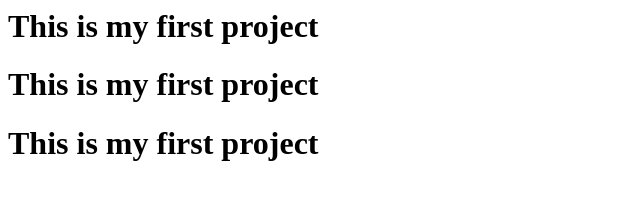
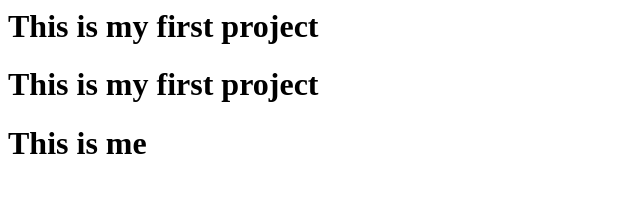
Before and after one commit to sanchi1996/nginx, a plain HTML site: page index.html in a window 1280 px wide. Shown: the whole page, without its empty margins (0-640 px from the left). Drawn offline with Linux system fonts and the light colour scheme.

Commit message:
sssaaaaannn

```diff
--- a/index.html
+++ b/index.html
@@ -1,3 +1,3 @@
 	<h1>This is my first project</h1>
 <h1>This is my first project</h1>
-<h1>This is my first project</h1>
+<h1>This is me</h1>
```
